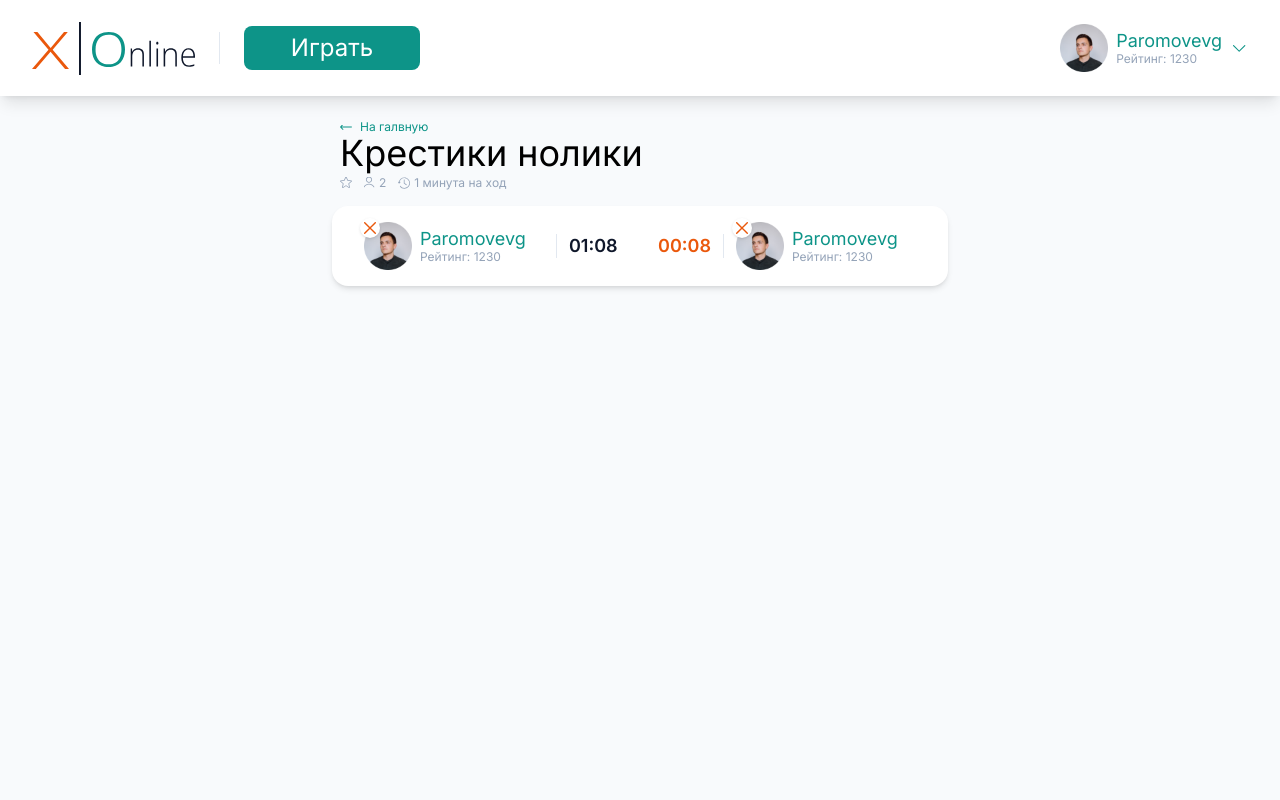
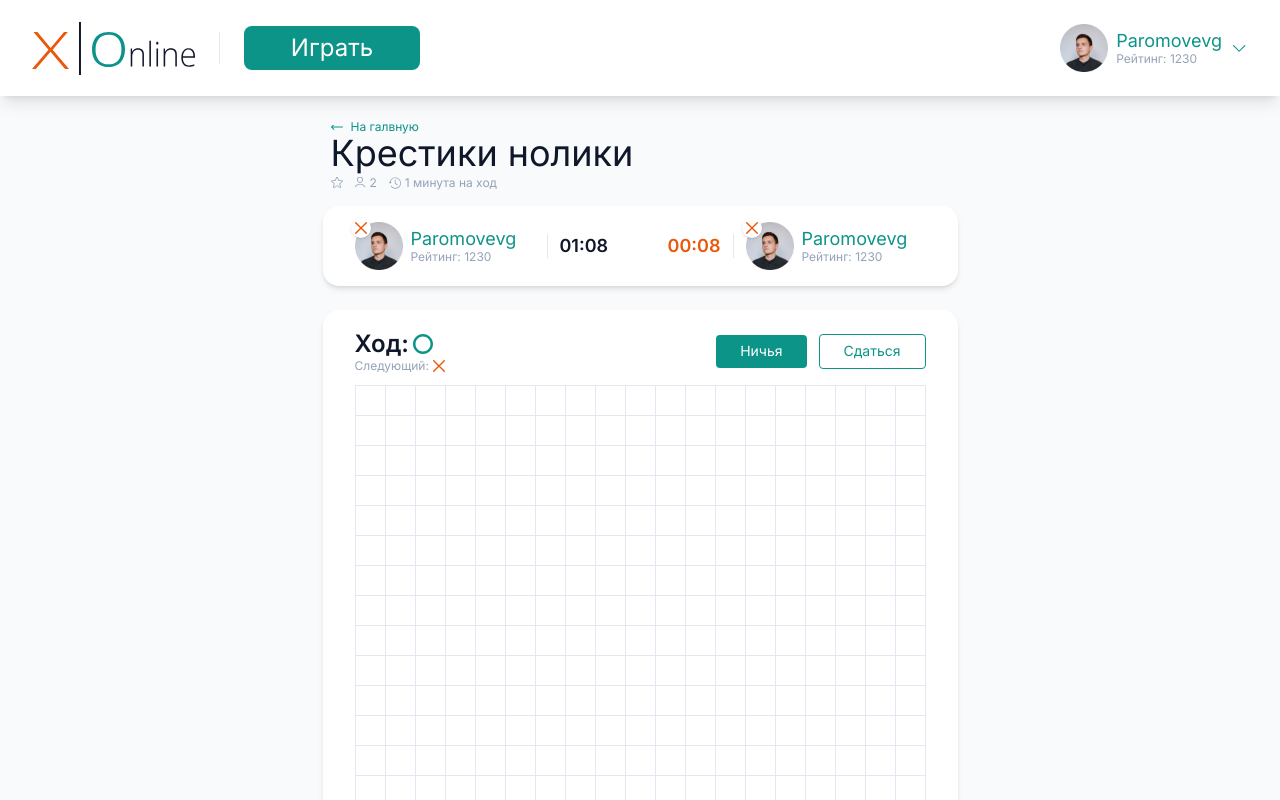
Before and after one commit to MolochkovSA/tik-tac-toe-online, a Next.js app: page / in a window 1280 px wide. Shown: the top 800 px of the page. Built offline with nearby package versions, Linux system fonts and the light colour scheme.

Commit message:
feat: add game-field

```diff
--- /dev/null
+++ b/components/game/game-field.jsx
@@ -0,0 +1,36 @@
+import clsx from 'clsx'
+import { ZeroIcon } from './icons/zero-icon'
+import { CrossIcon } from './icons/cross-icon'
+import { UiButton } from '../uikit/ui-button'
+
+const cells = new Array(19 * 19).fill(null)
+
+export function GameField({ className }) {
+  return (
+    <div className={clsx(className, 'bg-white rounded-2xl shadow-md px-8 pt-5 pb-7 ')}>
+      <div className="flex gap-3 items-center">
+        <div className="mr-auto">
+          <div className="flex items-center gap-1 text-2xl font-semibold leading-tight">
+            Ход: <ZeroIcon className="w-5 h-5" />
+          </div>
+          <div className="flex items-center gap-1 text-xs leading-tight text-slate-400">
+            Следующий: <CrossIcon />
+          </div>
+        </div>
+
+        <UiButton size="md" variant="primary">
+          Ничья
+        </UiButton>
+        <UiButton size="md" variant="outline">
+          Сдаться
+        </UiButton>
+      </div>
+
+      <div className="grid grid-cols-[repeat(19,_30px)] grid-rows-[repeat(19,_30px)] pt-px pl-px mt-3">
+        {cells.map((_, i) => (
+          <button key={i} className="border border-slate-200 -ml-px -mt-px flex items-center justify-center"></button>
+        ))}
+      </div>
+    </div>
+  )
+}
--- a/components/game/game-info.jsx
+++ b/components/game/game-info.jsx
@@ -13,7 +13,7 @@
           </div>
         </div>
         <div className=" h-6 w-px bg-slate-200"></div>
-        <div className="text-slate-900 text-lg leading-tight font-semibold">01:08</div>
+        <div className="text-lg leading-tight font-semibold">01:08</div>
       </div>
 
       <div className="flex items-center gap-3">
--- a/components/game/icons/cross-icon.jsx
+++ b/components/game/icons/cross-icon.jsx
@@ -1,6 +1,13 @@
-export function CrossIcon() {
+export function CrossIcon({ className }) {
   return (
-    <svg width="12" height="12" viewBox="0 0 12 12" fill="none" xmlns="http://www.w3.org/2000/svg">
+    <svg
+      className={className}
+      width="12"
+      height="12"
+      viewBox="0 0 12 12"
+      fill="none"
+      xmlns="http://www.w3.org/2000/svg"
+    >
       <path
         d="M6.99 6L11.79 1.2C12.06 0.92 12.06 0.48 11.79 0.2C11.51 -0.07 11.07 -0.07 10.79 0.2L6 5L1.2 0.2C0.92 -0.07 0.48 -0.07 0.2 0.2C-0.07 0.48 -0.07 0.92 0.2 1.2L5 6L0.2 10.79C-0.07 11.07 -0.07 11.51 0.2 11.79C0.34 11.93 0.52 12 0.7 12C0.88 12 1.06 11.93 1.2 11.79L6 6.99L10.79 11.79C10.93 11.93 11.11 12 11.29 12C11.47 12 11.65 11.93 11.79 11.79C12.06 11.51 12.06 11.07 11.79 10.79L6.99 6Z"
         fill="#EA580C"
--- a/components/game/icons/star-icon.jsx
+++ b/components/game/icons/star-icon.jsx
@@ -1,6 +1,13 @@
-export function StarIcon() {
+export function StarIcon({ className }) {
   return (
-    <svg width="12" height="11" viewBox="0 0 12 11" fill="none" xmlns="http://www.w3.org/2000/svg">
+    <svg
+      className={className}
+      width="12"
+      height="11"
+      viewBox="0 0 12 11"
+      fill="none"
+      xmlns="http://www.w3.org/2000/svg"
+    >
       <path
         d="M2.68 11C2.55 11 2.42 10.95 2.31 10.87C2.1 10.72 2 10.46 2.06 10.21L2.83 6.81L0.21 4.52C0.02 4.35 -0.05 4.08 0.03 3.84C0.11 3.6 0.32 3.43 0.57 3.4L4.04 3.09L5.41 -0.12C5.51 -0.35 5.74 -0.5 6 -0.5C6.25 -0.5 6.48 -0.35 6.58 -0.12L7.95 3.09L11.41 3.4C11.67 3.43 11.88 3.6 11.96 3.84C12.04 4.08 11.97 4.35 11.78 4.52L9.16 6.81L9.93 10.21C9.99 10.46 9.89 10.72 9.68 10.87C9.48 11.02 9.2 11.03 8.98 10.9L6 9.12L3.01 10.9C2.91 10.96 2.79 11 2.68 11ZM6 8.35C6.11 8.35 6.22 8.38 6.32 8.44L9.14 10.13L8.41 6.92C8.36 6.69 8.44 6.45 8.61 6.29L11.09 4.13L7.82 3.83C7.58 3.81 7.38 3.66 7.29 3.44L6 0.42L4.7 3.44C4.61 3.66 4.41 3.81 4.17 3.83L0.9 4.13L3.37 6.29C3.55 6.45 3.63 6.69 3.58 6.92L2.85 10.13L5.67 8.44C5.77 8.38 5.88 8.35 6 8.35ZM4.01 3.15C4.01 3.15 4.01 3.15 4.01 3.15L4.01 3.15ZM7.98 3.15L7.98 3.15C7.98 3.15 7.98 3.15 7.98 3.15Z"
         fill="currentColor"
--- a/components/game/icons/triangle-icon.jsx
+++ b/components/game/icons/triangle-icon.jsx
@@ -1,6 +1,13 @@
-export function TriangleIcon() {
+export function TriangleIcon({ className }) {
   return (
-    <svg width="20" height="20" viewBox="0 0 20 20" fill="none" xmlns="http://www.w3.org/2000/svg">
+    <svg
+      className={className}
+      width="20"
+      height="20"
+      viewBox="0 0 20 20"
+      fill="none"
+      xmlns="http://www.w3.org/2000/svg"
+    >
       <path
         d="M0.16 18.2C0.27 18.39 0.43 18.55 0.62 18.66C0.81 18.77 1.03 18.82 1.25 18.82L18.75 18.82C18.96 18.82 19.18 18.77 19.37 18.66C19.56 18.55 19.72 18.39 19.83 18.2C19.94 18.01 20 17.79 20 17.57C20 17.35 19.94 17.14 19.83 16.95L11.08 1.79C10.97 1.6 10.81 1.44 10.62 1.33C10.43 1.22 10.21 1.17 10 1.17C9.78 1.17 9.56 1.22 9.37 1.33C9.18 1.44 9.02 1.6 8.91 1.79L0.16 16.95C0.05 17.14 0 17.35 0 17.57C0 17.79 0.05 18.01 0.16 18.2ZM10 4.92L16.58 16.32L3.41 16.32L10 4.92Z"
         fill="currentColor"
--- a/components/game/icons/zero-icon.jsx
+++ b/components/game/icons/zero-icon.jsx
@@ -1,9 +1,16 @@
-export function ZeroIcon() {
+export function ZeroIcon({ className }) {
   return (
-    <svg width="12" height="12" viewBox="0 0 12 12" fill="none" xmlns="http://www.w3.org/2000/svg">
+    <svg
+      className={className}
+      width="12"
+      height="12"
+      viewBox="0 0 12 12"
+      fill="none"
+      xmlns="http://www.w3.org/2000/svg"
+    >
       <path
         d="M6 0C2.68 0 0 2.68 0 6C0 9.31 2.68 12 6 12C9.31 12 12 9.31 12 6C12 2.68 9.31 0 6 0ZM6 10.5C3.51 10.5 1.5 8.48 1.5 6C1.5 3.51 3.51 1.5 6 1.5C8.48 1.5 10.5 3.51 10.5 6C10.5 8.48 8.48 10.5 6 10.5Z"
-        fill="currentColor"
+        fill="#0D9488"
       />
     </svg>
   )
--- a/components/game/index.js
+++ b/components/game/index.js
@@ -1,2 +1,3 @@
 export { GameTitle } from './game-title'
 export { GameInfo } from './game-info'
+export { GameField } from './game-field'
--- a/components/header/header.jsx
+++ b/components/header/header.jsx
@@ -2,15 +2,16 @@
 import logoSrc from './logo.svg'
 import { Profile } from '../profile'
 import { ArrowDownIcon } from './icons/arrow-down-icon'
+import { UiButton } from '../uikit/ui-button'
 
 export const Header = () => {
   return (
     <header className="flex h-24 items-center px-8 bg-white shadow-lg">
       <Image src={logoSrc} alt="logo" />
       <div className="w-px h-8 bg-slate-200 mx-6"></div>
-      <button className="w-44 bg-teal-600 text-white rounded-lg px-5 py-2 text-2xl leading-tight hover:bg-teal-500 transition-colors">
+      <UiButton className="w-44" size="lg" variant="primary">
         Играть
-      </button>
+      </UiButton>
       <button className="ml-auto flex items-center gap-2 text-start text-teal-600">
         <Profile />
         <ArrowDownIcon />
--- /dev/null
+++ b/components/uikit/ui-button.jsx
@@ -0,0 +1,25 @@
+import clsx from 'clsx'
+/**
+ *
+ * @param {{
+ * children: any,
+ * className: string,
+ * size: 'md' | 'lg',
+ * variant: 'primary' | 'outline'
+ * }} props
+ */
+export function UiButton({ children, className, size, variant }) {
+  const buttonClassName = clsx(
+    'transition-colors',
+    className,
+    {
+      md: 'rounded px-6 py-2 text-sm leading-tight',
+      lg: 'rounded-lg px-5 py-2 text-2xl leading-tight',
+    }[size],
+    {
+      primary: 'bg-teal-600 hover:bg-teal-500 text-white',
+      outline: 'border border-teal-600 text-teal-600 hover:bg-teal-50 ',
+    }[variant]
+  )
+  return <button className={buttonClassName}>{children}</button>
+}
--- a/pages/_app.jsx
+++ b/pages/_app.jsx
@@ -1,10 +1,11 @@
+import clsx from 'clsx'
 import '../styles/global.css'
 import { Inter } from 'next/font/google'
 const inter = Inter({ subsets: ['latin', 'cyrillic'] })
 
 export default function App({ Component, pageProps }) {
   return (
-    <div className={inter.className}>
+    <div className={clsx(inter.className, 'text-slate-900')}>
       <Component {...pageProps} />
     </div>
   )
--- a/pages/index.jsx
+++ b/pages/index.jsx
@@ -1,13 +1,14 @@
-import { GameInfo, GameTitle } from '../components/game'
+import { GameField, GameInfo, GameTitle } from '../components/game'
 import { Header } from '../components/header/'
 
 export default function HomePage() {
   return (
     <div className="bg-slate-50 min-h-screen">
       <Header />
-      <main className="pt-6 mx-auto max-w-[616px]">
+      <main className="pt-6 mx-auto w-max">
         <GameTitle />
-        <GameInfo className={'mt-4'} />
+        <GameInfo className="mt-4" />
+        <GameField className="mt-6" />
       </main>
     </div>
   )
```
